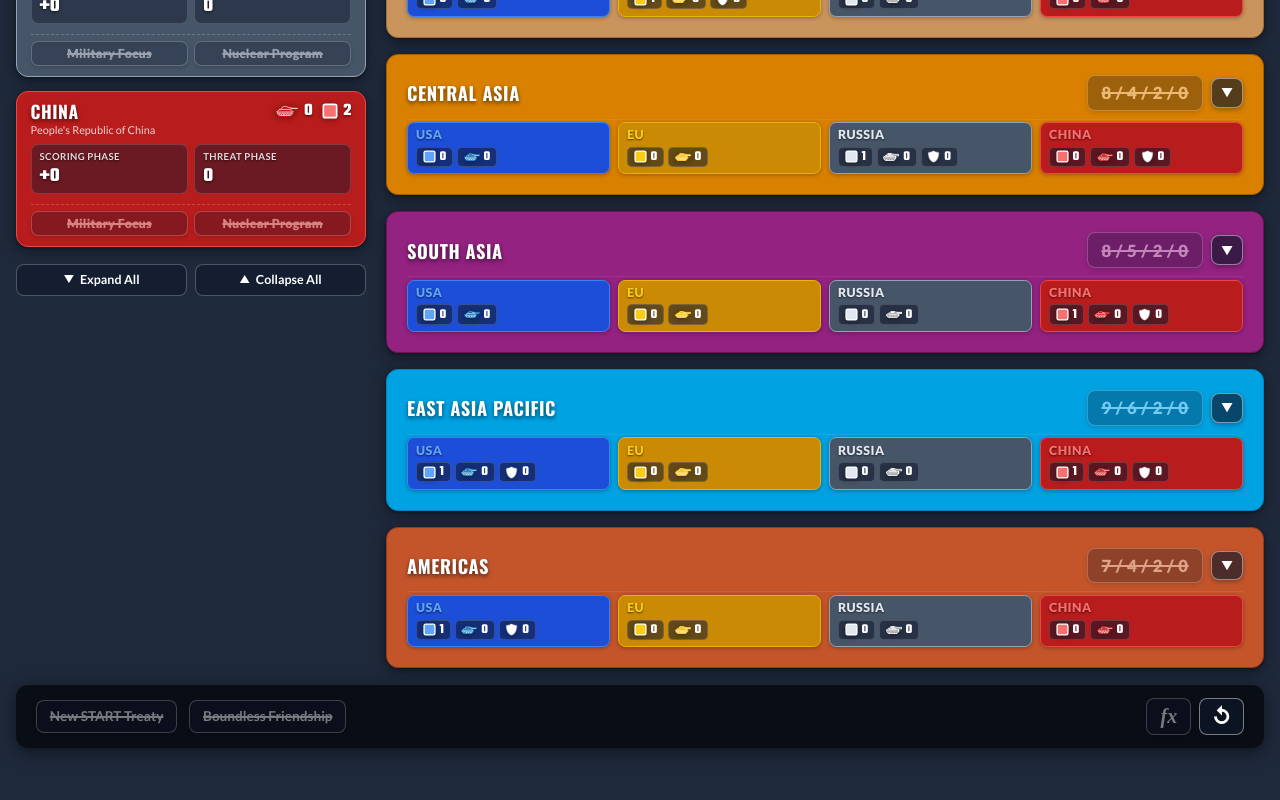
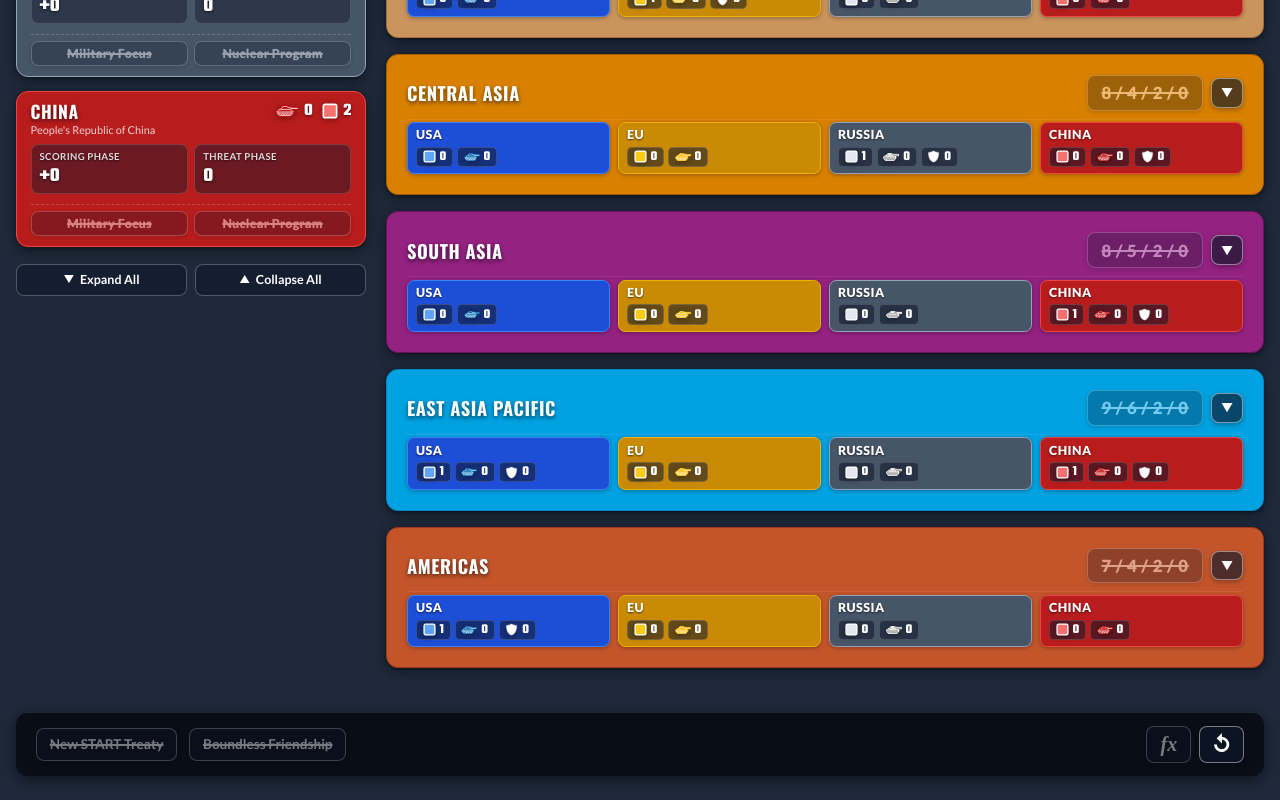
Before and after one commit to Boatera/world-order, a Vue app: page / in a window 1280 px wide. Shown: the part 435-1235 px from the top of the page. Before the commit the page ends 1207 px from the top, so only its background shows below. Built offline with nearby package versions, Linux system fonts and the light colour scheme.

Commit message:
Add top margin to settings footer and set player name labels in zone cards to white font

```diff
--- a/src/components/SettingsBar.vue
+++ b/src/components/SettingsBar.vue
@@ -62,8 +62,7 @@ function handleReset() {
 <style scoped lang="scss">
 .settings-bar {
   position: relative;
-  margin-top: auto;
-  padding-top: 1.5rem;
+  margin-top: 1.75rem;
   background: var(--c-surface-settings);
   border-top: 1px solid rgba(255, 255, 255, 0.1);
   border-radius: 0.75rem;
--- a/src/components/ZoneCard.vue
+++ b/src/components/ZoneCard.vue
@@ -83,7 +83,7 @@ function getPlayerPressure(pid: PlayerId) {
         }"
       >
         <div class="min-header">
-          <span class="min-player-name" :style="{ color: PLAYERS[pid].color }">
+          <span class="min-player-name" style="color: #ffffff;">
             {{ PLAYERS[pid].shortName }}
           </span>
           <span v-if="(calculation.playerInfluenceVp[pid] ?? 0) > 0" class="min-vp-badge">
@@ -136,7 +136,7 @@ function getPlayerPressure(pid: PlayerId) {
               borderColor: PLAYERS[pid].borderColor
             }"
           >
-            <div class="col-header-name" :style="{ color: PLAYERS[pid].color }">
+            <div class="col-header-name" style="color: #ffffff;">
               {{ PLAYERS[pid].shortName }}
             </div>
             <div class="col-input-cell">
@@ -193,7 +193,7 @@ function getPlayerPressure(pid: PlayerId) {
             }"
           >
             <div class="player-info-cell">
-              <span class="name" :style="{ color: PLAYERS[pid].color }">{{ PLAYERS[pid].shortName }}</span>
+              <span class="name" style="color: #ffffff;">{{ PLAYERS[pid].shortName }}</span>
             </div>
 
             <!-- Tank Input -->
```
